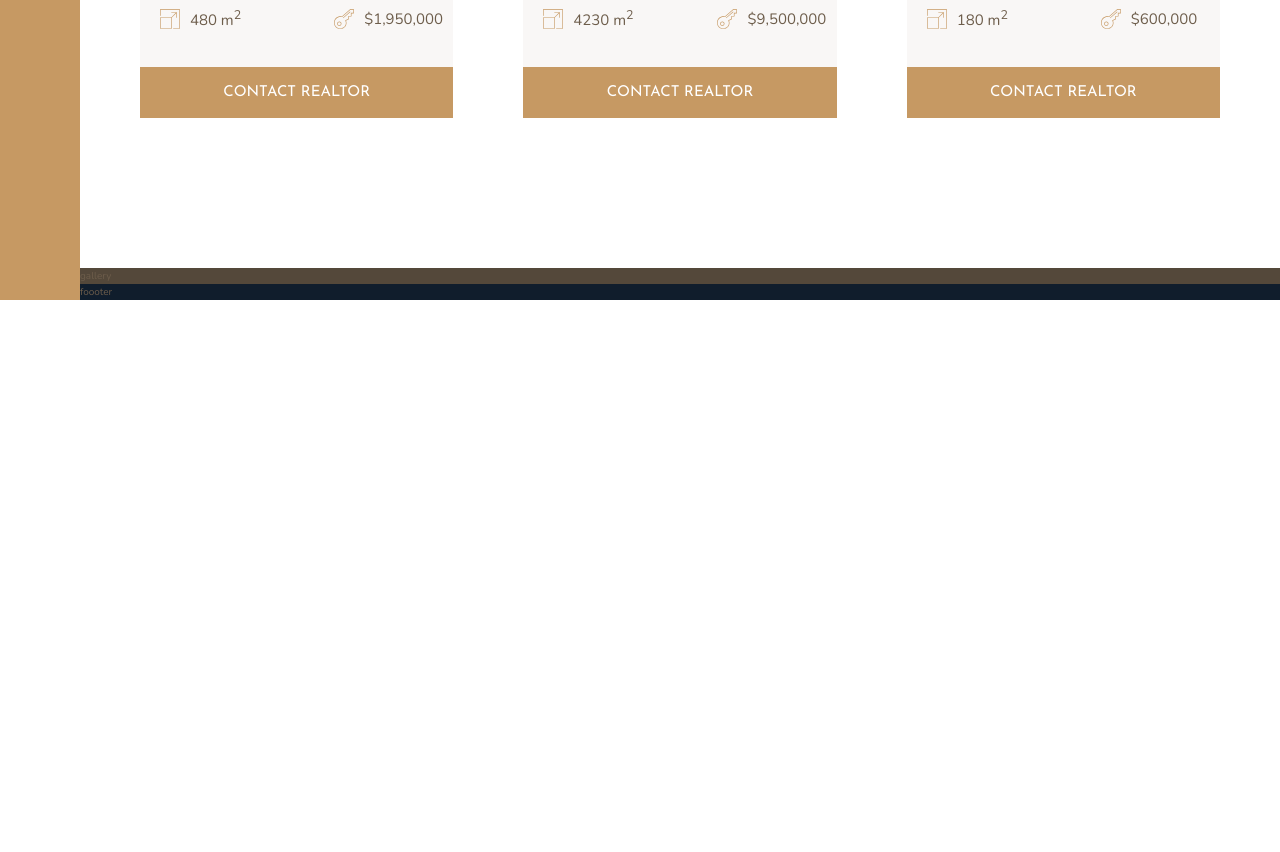
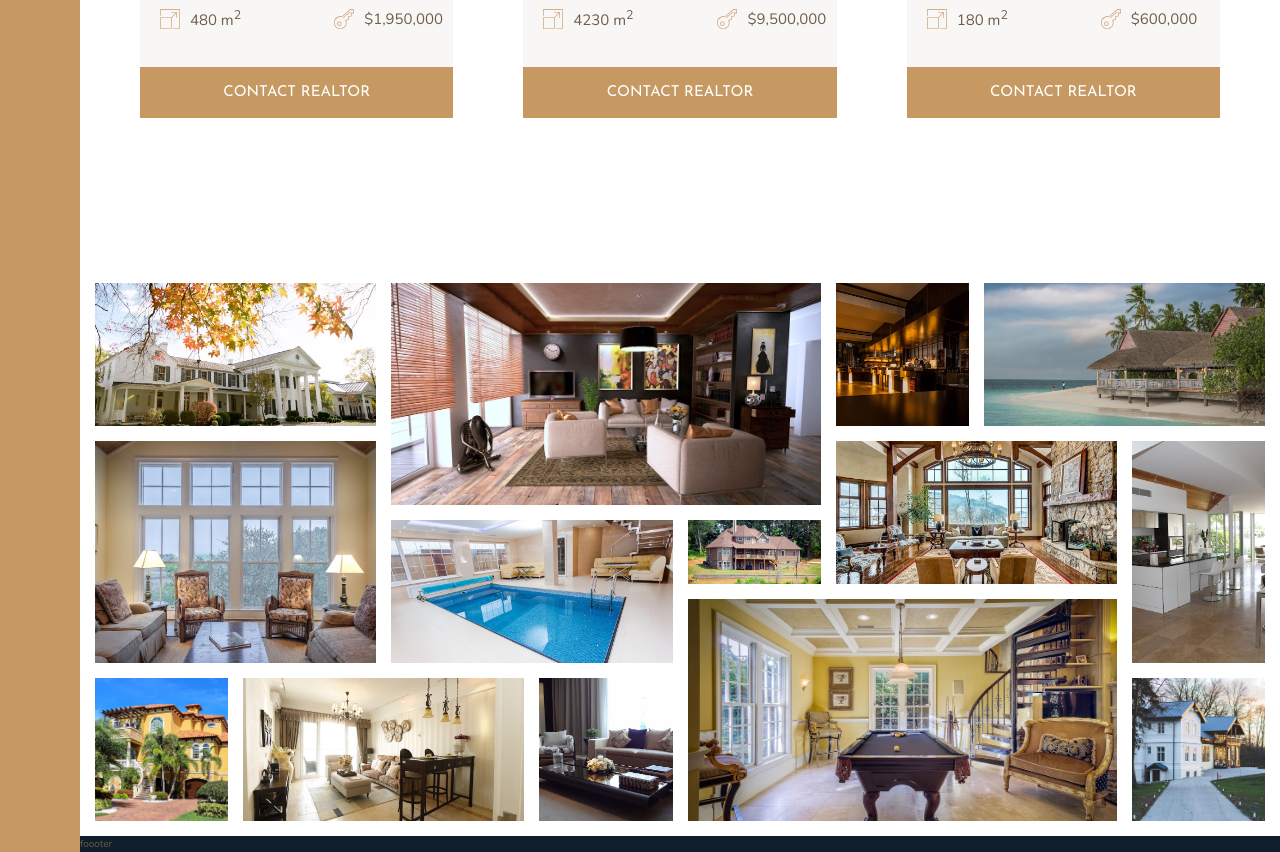
Before and after one commit to ivanatom014/Nexter-Project---Grid-Sass, a plain HTML site: page index.html in a window 1280 px wide. Shown: the part 2778-3630 px from the top of the page. Before the commit the page ends 3078 px from the top, so only its background shows below. Drawn offline with nearby package versions, Linux system fonts and the light colour scheme.

Commit message:
Section Gallery

```diff
--- a/index.html
+++ b/index.html
@@ -277,8 +277,21 @@
     </section>
 
     <section class="gallery">
-gallery
-    </section>
+        <figure class="gallery__item gallery__item--1"><img src="img/gal-1.jpeg" alt="Gallery image 1" class="gallery__img"></figure>
+        <figure class="gallery__item gallery__item--2"><img src="img/gal-2.jpeg" alt="Gallery image 2" class="gallery__img"></figure>
+        <figure class="gallery__item gallery__item--3"><img src="img/gal-3.jpeg" alt="Gallery image 3" class="gallery__img"></figure>
+        <figure class="gallery__item gallery__item--4"><img src="img/gal-4.jpeg" alt="Gallery image 4" class="gallery__img"></figure>
+        <figure class="gallery__item gallery__item--5"><img src="img/gal-5.jpeg" alt="Gallery image 5" class="gallery__img"></figure>
+        <figure class="gallery__item gallery__item--6"><img src="img/gal-6.jpeg" alt="Gallery image 6" class="gallery__img"></figure>
+        <figure class="gallery__item gallery__item--7"><img src="img/gal-7.jpeg" alt="Gallery image 7" class="gallery__img"></figure>
+        <figure class="gallery__item gallery__item--8"><img src="img/gal-8.jpeg" alt="Gallery image 8" class="gallery__img"></figure>
+        <figure class="gallery__item gallery__item--9"><img src="img/gal-9.jpeg" alt="Gallery image 9" class="gallery__img"></figure>
+        <figure class="gallery__item gallery__item--10"><img src="img/gal-10.jpeg" alt="Gallery image 10" class="gallery__img"></figure>
+        <figure class="gallery__item gallery__item--11"><img src="img/gal-11.jpeg" alt="Gallery image 11" class="gallery__img"></figure>
+        <figure class="gallery__item gallery__item--12"><img src="img/gal-12.jpeg" alt="Gallery image 12" class="gallery__img"></figure>
+        <figure class="gallery__item gallery__item--13"><img src="img/gal-13.jpeg" alt="Gallery image 13" class="gallery__img"></figure>
+        <figure class="gallery__item gallery__item--14"><img src="img/gal-14.jpeg" alt="Gallery image 14" class="gallery__img"></figure>
+</section>
 
     <footer class="footer">
         foooter
--- a/sass/_gallery.scss
+++ b/sass/_gallery.scss
@@ -1,4 +1,91 @@
 .gallery {
-    background-color: $color-grey-dark-1;
     grid-column: full-start / full-end;
+    display: grid;
+    grid-template-columns: repeat(8, 1fr);
+    grid-template-rows: repeat(7, 5vw);
+    grid-gap: 1.5rem;
+    padding: 1.5rem;
+
+    & > * {
+        width: 100%;
+      }
+
+    &__item {
+        &--1 {
+            grid-row: 1 / span 2 ;
+            grid-column: 1 / span 2 ;
+          }
+          &--2 {
+            grid-row: 1 / span 3 ;
+            grid-column: 3 / span 3 ;
+          }
+          &--3 {
+            grid-row: 1 / span 2 ;
+            // grid-column: 6 / span 1 ;
+            grid-column: 6 / 7 ;
+          }
+          &--4 {
+            grid-row: 1 / span 2 ;
+            // grid-column: 7 / span 2 ;
+            grid-column: 7 / -1 ;
+
+          }
+          &--5 {
+            grid-row: 3 / span 3 ;
+            grid-column: 1 / span 2 ;
+          }
+          &--6 {
+            grid-row: 4 / span 2 ;
+            grid-column: 3 / span 2 ;
+          }
+          // &--7 {
+          //   grid-row: 4 / span 1 ;
+          //   grid-column: 5 / span 1 ;
+          // }
+          // &--7 {
+          //   grid-row: 4 / 5 ;
+          //   grid-column: 5 / 6 ;
+          // }
+          &--8 {
+            grid-row: 3 / span 2 ;
+            grid-column: 6 / span 2 ;
+          }
+          &--9 {
+            grid-row: 3 / span 3 ;
+            // grid-column: 8 / span 1 ;
+            grid-column: 8 / -1 ;
+          }
+          &--10 {
+            grid-row: 6 / span 2 ;
+            // grid-column: 1 / span 1 ;
+            grid-column: 1 / 2 ;
+          }
+          &--11 {
+            grid-row: 6 / span 2 ;
+            grid-column: 2 / span 2 ;
+          }
+          &--12 {
+            grid-row: 6 / span 2 ;
+            // grid-column: 4 / span 1 ;
+            grid-column: 4 / 5 ;
+          }
+          &--13 {
+            grid-row: 5 / span 3 ;
+            grid-column: 5 / span 3 ;
+          }
+          &--14 {
+            grid-row: 6 / span 2 ;
+            // grid-column: 8 / span 1 ;
+            grid-column: 8 / -1 ;
+          }
+    }
+
+    &__img {
+        width: 100%;
+        object-fit: cover;
+        height: 100%;
+        display: block;
+    }
+
+
 }
```
Also changed, not shown: css/style.css, 1 other file.
